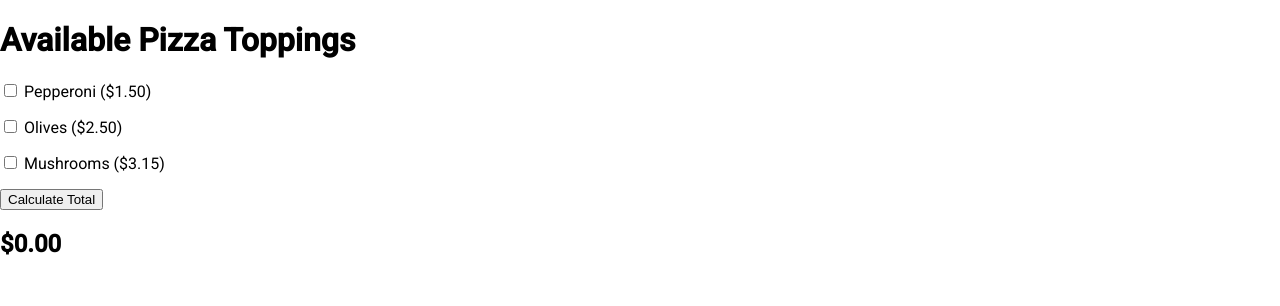
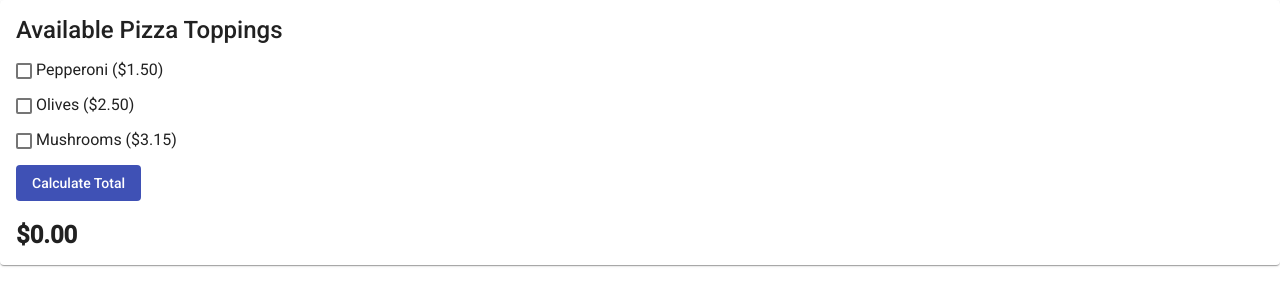
Before and after one commit to 2021-spring-jsf-tuth/components, an Angular app: page / in a window 1280 px wide. Shown: the top 306 px of the page. Built offline with nearby package versions, Linux system fonts and the light colour scheme.

Commit message:
Styled it. Boom

```diff
--- a/src/app/pizza-toppings/pizza-toppings.component.html
+++ b/src/app/pizza-toppings/pizza-toppings.component.html
@@ -1,20 +1,24 @@
-<h1>
+<mat-card>
+    <mat-card-title>
         Available Pizza Toppings
-</h1>
+    </mat-card-title>
     <p
     *ngFor="let t of availablePizzaToppings"
 >
     <label>
-        <input
-            type="checkbox"
+        <mat-checkbox
             [(ngModel)]="t.checked"
         >
+
+        </mat-checkbox>
         {{ t.name }} ({{ t.price | currency }})
     </label>
     </p>
 
     <button
         (click)="calculateTotal()"
+        mat-flat-button
+        color="primary"
     >
         Calculate Total
     </button>
@@ -22,3 +26,4 @@
     <h2>
         {{ total | currency }}
     </h2>
+</mat-card>
```
Lines whose indentation alone changed are shown as unchanged.
